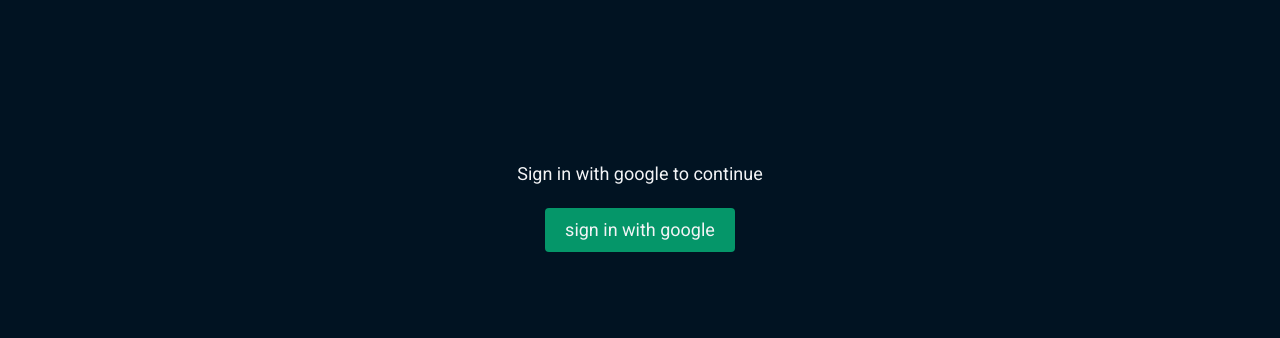
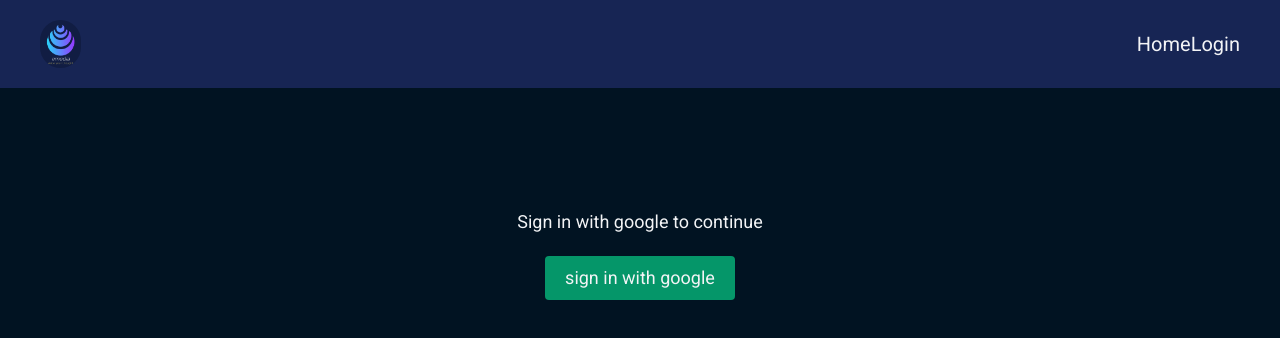
Before and after one commit to Emiraell/social-media, a React (Vite) app: page /login in a window 1280 px wide. Shown: the top 338 px of the page. Built offline with nearby package versions, Linux system fonts and the light colour scheme; no server answers.

Commit message:
add: redux

```diff
--- a/package.json
+++ b/package.json
@@ -16,11 +16,13 @@
     "@fortawesome/free-solid-svg-icons": "^6.5.1",
     "@fortawesome/react-fontawesome": "^0.2.0",
     "@hookform/resolvers": "^3.3.4",
+    "@reduxjs/toolkit": "^2.2.1",
     "firebase": "^10.8.1",
     "react": "^18.2.0",
     "react-dom": "^18.2.0",
     "react-firebase-hooks": "^5.1.1",
     "react-hook-form": "^7.51.0",
+    "react-redux": "^9.1.0",
     "react-router-dom": "^6.22.2",
     "yup": "^1.3.3"
   },
--- a/src/pages/Create.tsx
+++ b/src/pages/Create.tsx
@@ -18,6 +18,7 @@ export default function Create() {
   const submitPost = async (data: { content: string }) => {
     console.log(data);
   };
+
   return (
     <form onSubmit={handleSubmit(submitPost)} className="p-12">
       {/* create post Header */}
--- a/src/pages/LoginUser.tsx
+++ b/src/pages/LoginUser.tsx
@@ -1,6 +1,7 @@
+import { useNavigate } from "react-router-dom";
+import NavBar from "../components/NavBar";
 import { signInWithPopup } from "firebase/auth";
 import { auth, provider } from "../configurations/firebase";
-import { useNavigate } from "react-router-dom";
 
 export default function LoginUser() {
   const navigate = useNavigate();
@@ -9,8 +10,9 @@ export default function LoginUser() {
     navigate("/");
   };
   return (
-    <div className="pt-40 t">
-      <p>Sign in with google to continue</p>
+    <div>
+      <NavBar />
+      <p className="pt-52">Sign in with google to continue</p>
       <button
         className="mt-5 bg-emerald-600 px-5 py-2 rounded hover:bg-emerald-700"
         onClick={signUserIn}
```
Also changed, not shown: src/main.tsx (+7 -7 lines), src/store/Store.ts (added, +11 -0 lines), 1 other file (tests, documents, lock files or other folders).
